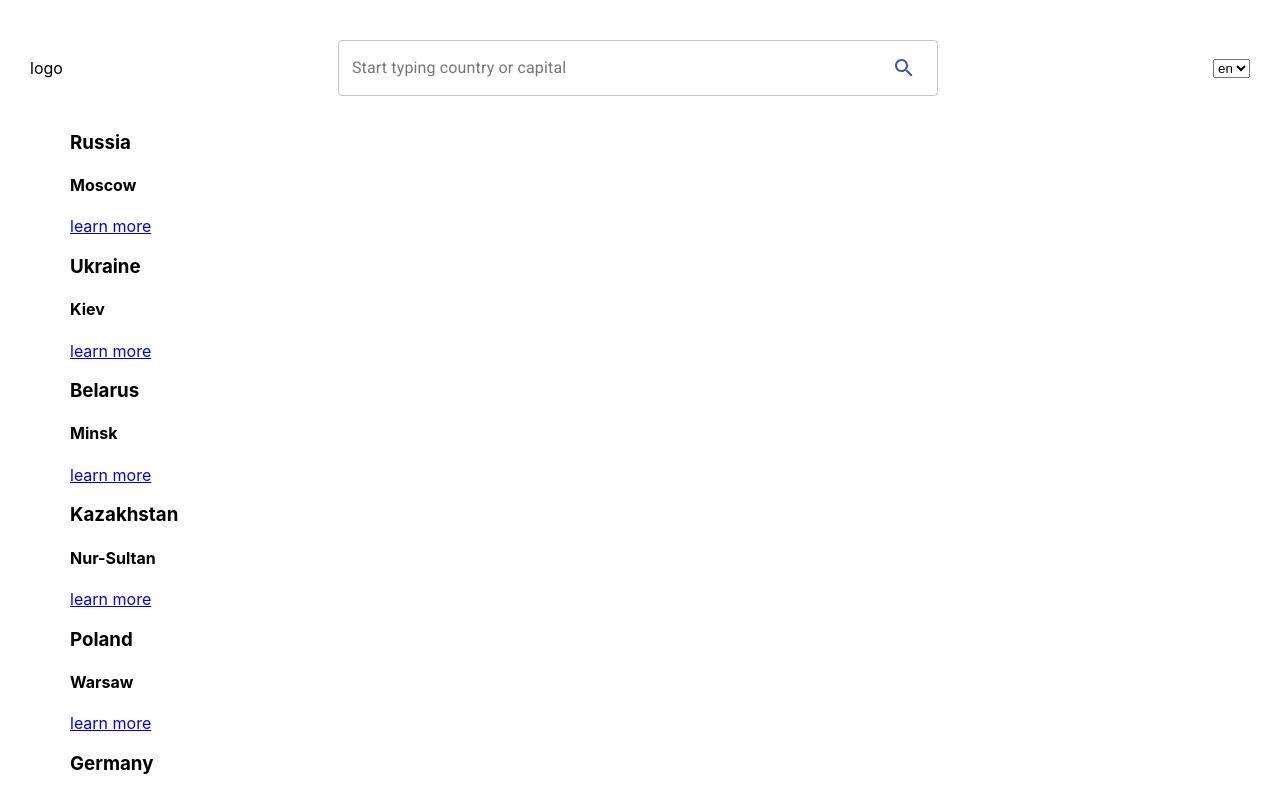
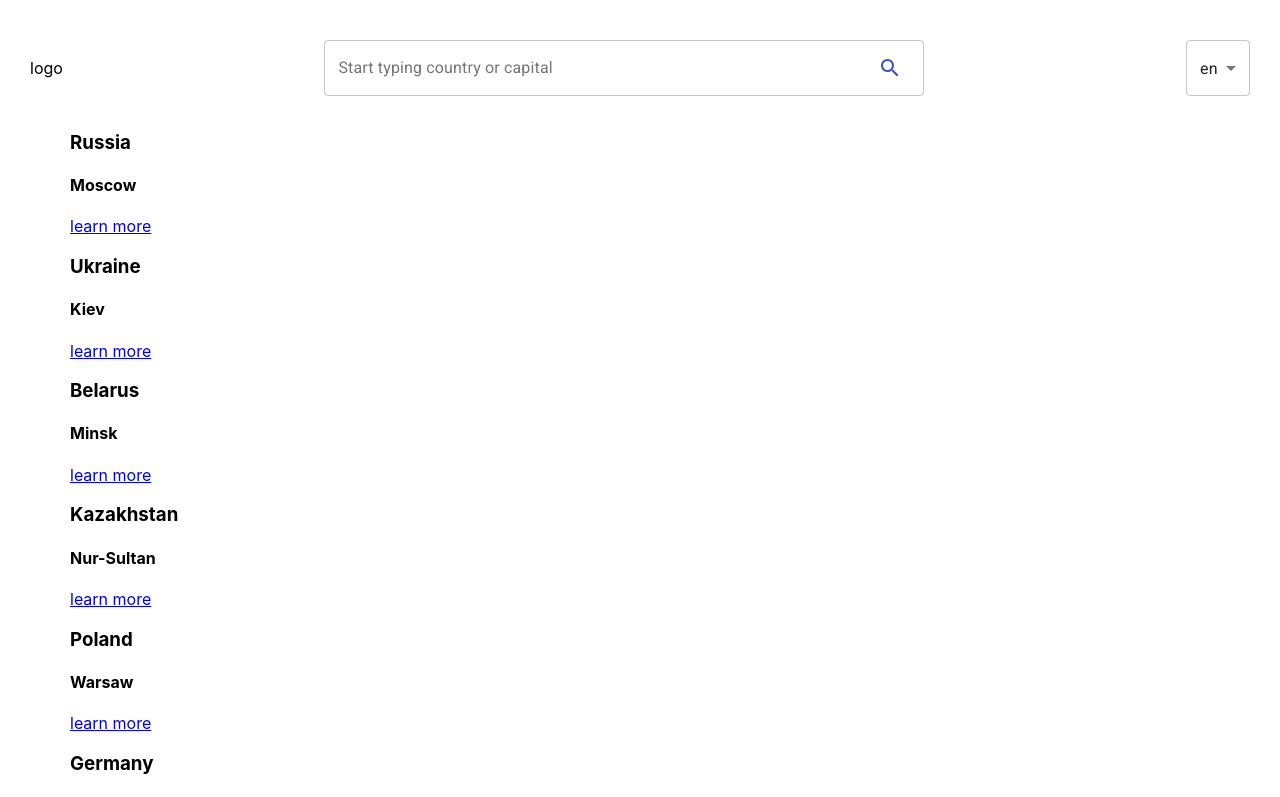
Before and after one commit to va-vl/travel-app, a React (Create React App) app: page / in a window 1280 px wide. Shown: the top 797 px of the page. Built offline with nearby package versions, Linux system fonts and the light colour scheme.

Commit message:
feat: styled language select

```diff
--- a/src/components/Header/LanguageSelect/LanguageSelect.jsx
+++ b/src/components/Header/LanguageSelect/LanguageSelect.jsx
@@ -1,23 +1,32 @@
 import * as React from 'react';
+import FormControl from '@material-ui/core/FormControl';
+import Select from '@material-ui/core/Select';
 import { useLanguage } from '../../../utils/localStorage';
 import LANGUAGES from '../../../constants/languages';
 
 const LanguageSelect = () => {
-  const [language, setLanguage] = useLanguage();
-
+  const [language, setLanguage] = useLanguage('en');
   const handleChange = ({ target: { value } }) => setLanguage(value);
+  const languagesArr = LANGUAGES.map((lang) => (
+    <option
+      value={lang}
+      key={lang}
+    >
+      {lang}
+    </option>
+  ));
 
   return (
-    <select
-      defaultValue={language}
-      onChange={handleChange}
-    >
-      {
-        LANGUAGES.map((lang) => (
-          <option value={lang} key={lang}>{lang}</option>
-        ))
-      }
-    </select>
+    <FormControl variant="outlined">
+      <Select
+        native
+        variant="outlined"
+        value={language}
+        onChange={handleChange}
+      >
+        {languagesArr}
+      </Select>
+    </FormControl>
   );
 };
 
--- a/src/components/Header/SearchBar/SearchBar.jsx
+++ b/src/components/Header/SearchBar/SearchBar.jsx
@@ -1,7 +1,7 @@
 import React from 'react';
 import TextField from '@material-ui/core/TextField';
 import InputAdornment from '@material-ui/core/InputAdornment';
-import Search from '@material-ui/icons/Search';
+import SearchIcon from '@material-ui/icons/Search';
 
 const SearchBar = () => (
   <TextField
@@ -12,7 +12,7 @@ const SearchBar = () => (
     InputProps={{
       endAdornment: (
         <InputAdornment>
-          <Search color="primary" />
+          <SearchIcon color="primary" />
         </InputAdornment>
       ),
     }}
```
